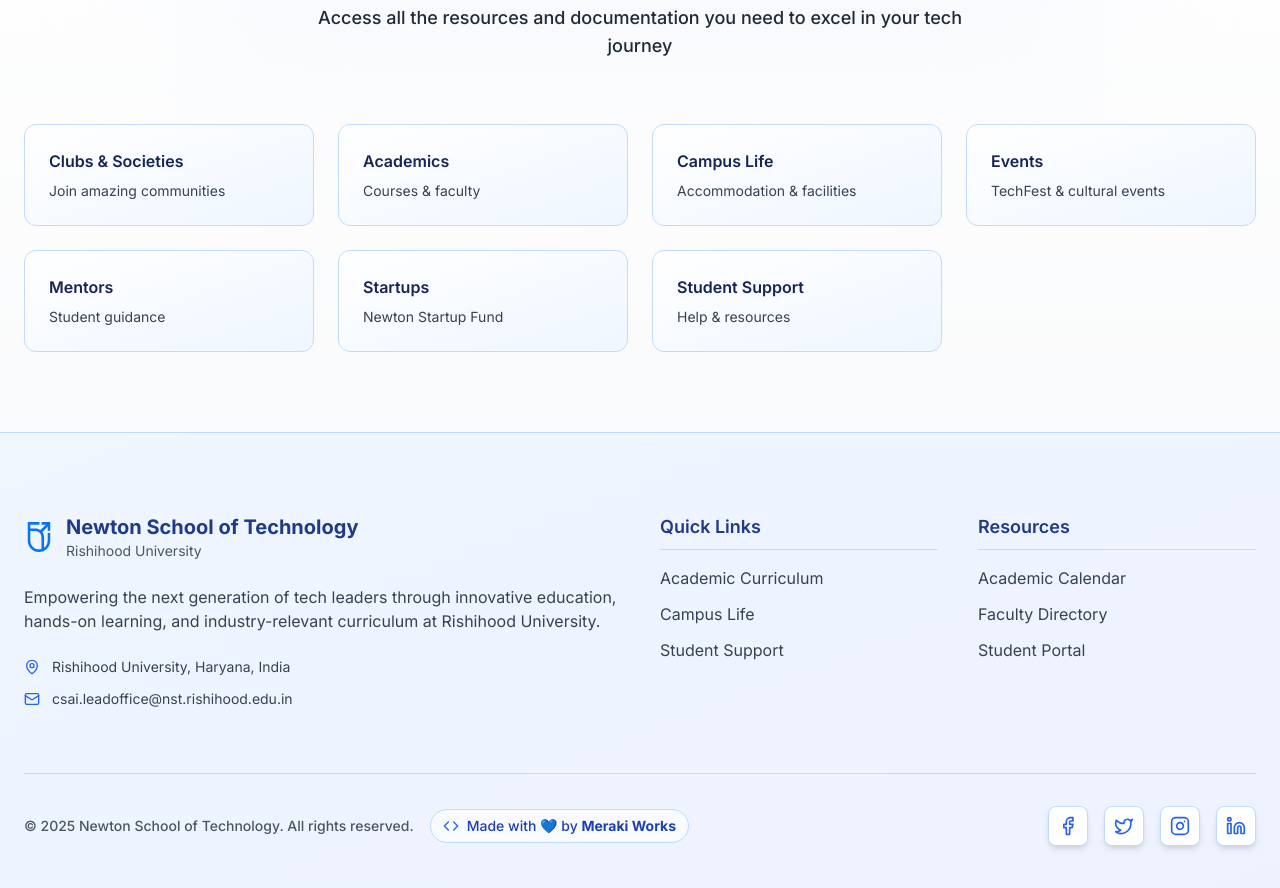
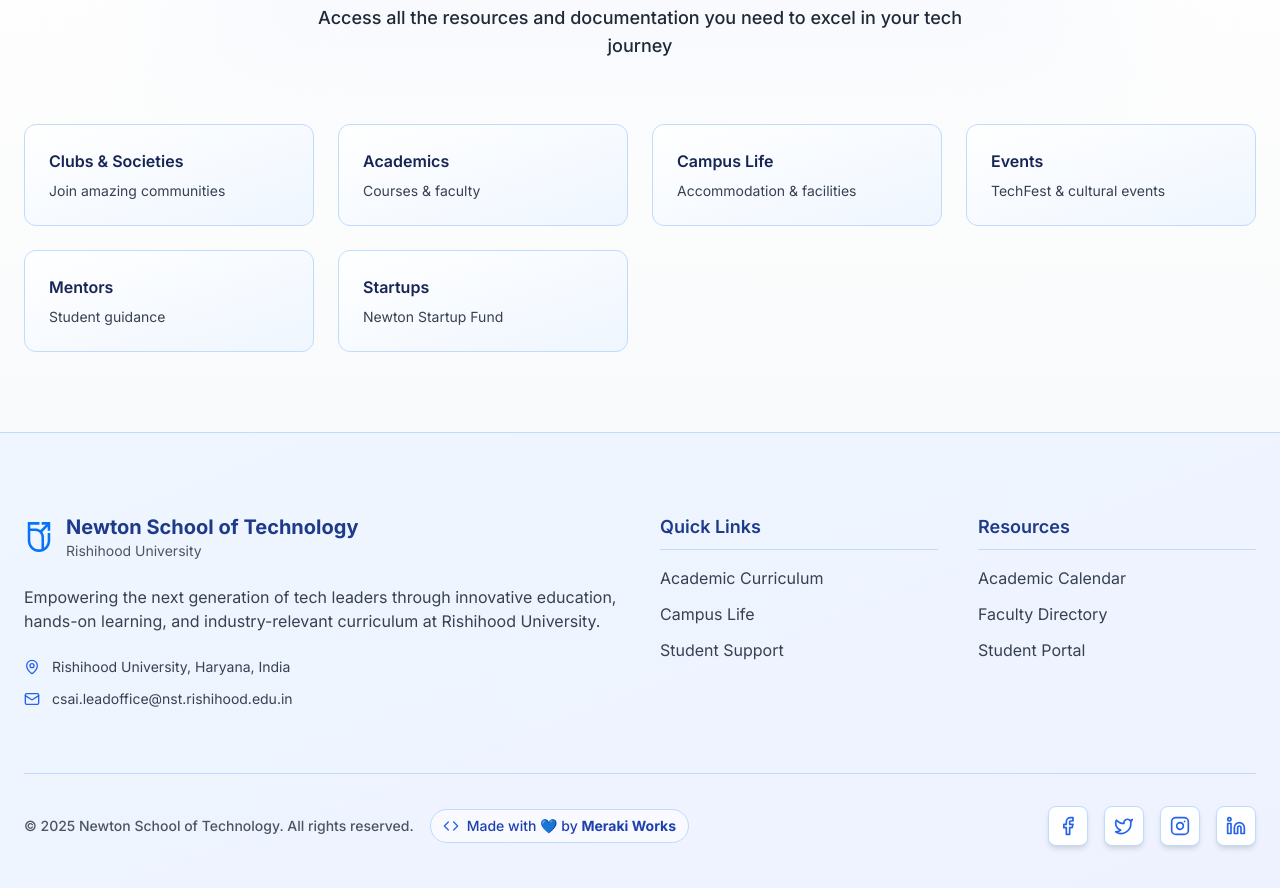
Before and after one commit to MerakiWorks-1/Project-01-NST, a React (Vite) app: page / in a window 1280 px wide. Shown: the part 940-1828 px from the top of the page. Built offline with nearby package versions, Linux system fonts and the light colour scheme.

Commit message:
home fix

```diff
--- a/src/pages/Home.tsx
+++ b/src/pages/Home.tsx
@@ -32,8 +32,7 @@
               { title: 'Campus Life', href: '/campus', description: 'Accommodation & facilities' },
               { title: 'Events', href: '/fests', description: 'TechFest & cultural events' },
               { title: 'Mentors', href: '/mentors', description: 'Student guidance' },
-              { title: 'Startups', href: '/startups', description: 'Newton Startup Fund' },
-              { title: 'Student Support', href: '/mentors', description: 'Help & resources' }
+              { title: 'Startups', href: '/startups', description: 'Newton Startup Fund' }
             ].map((item, idx) => (
               <Link
                 key={item.title}
```
